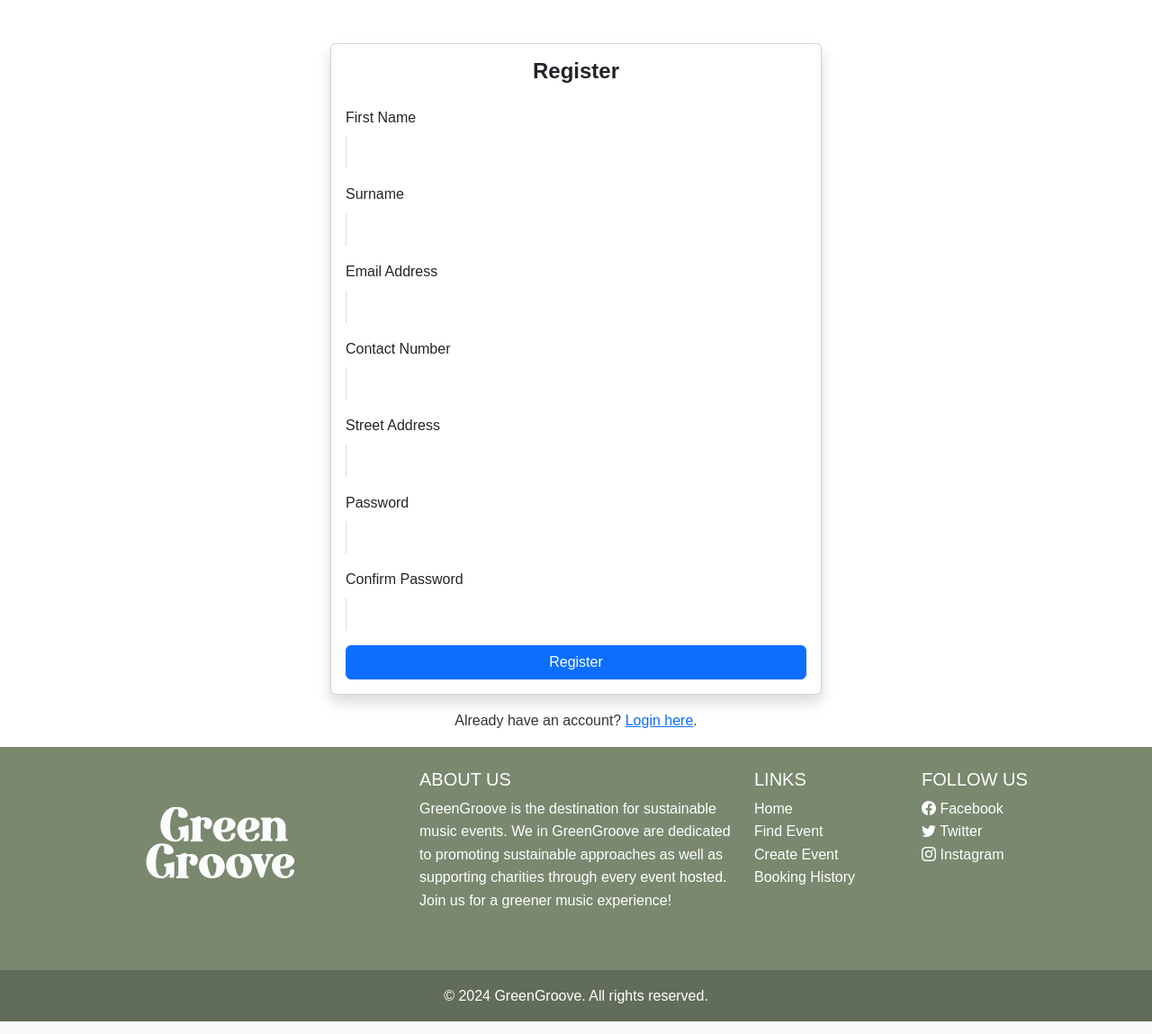
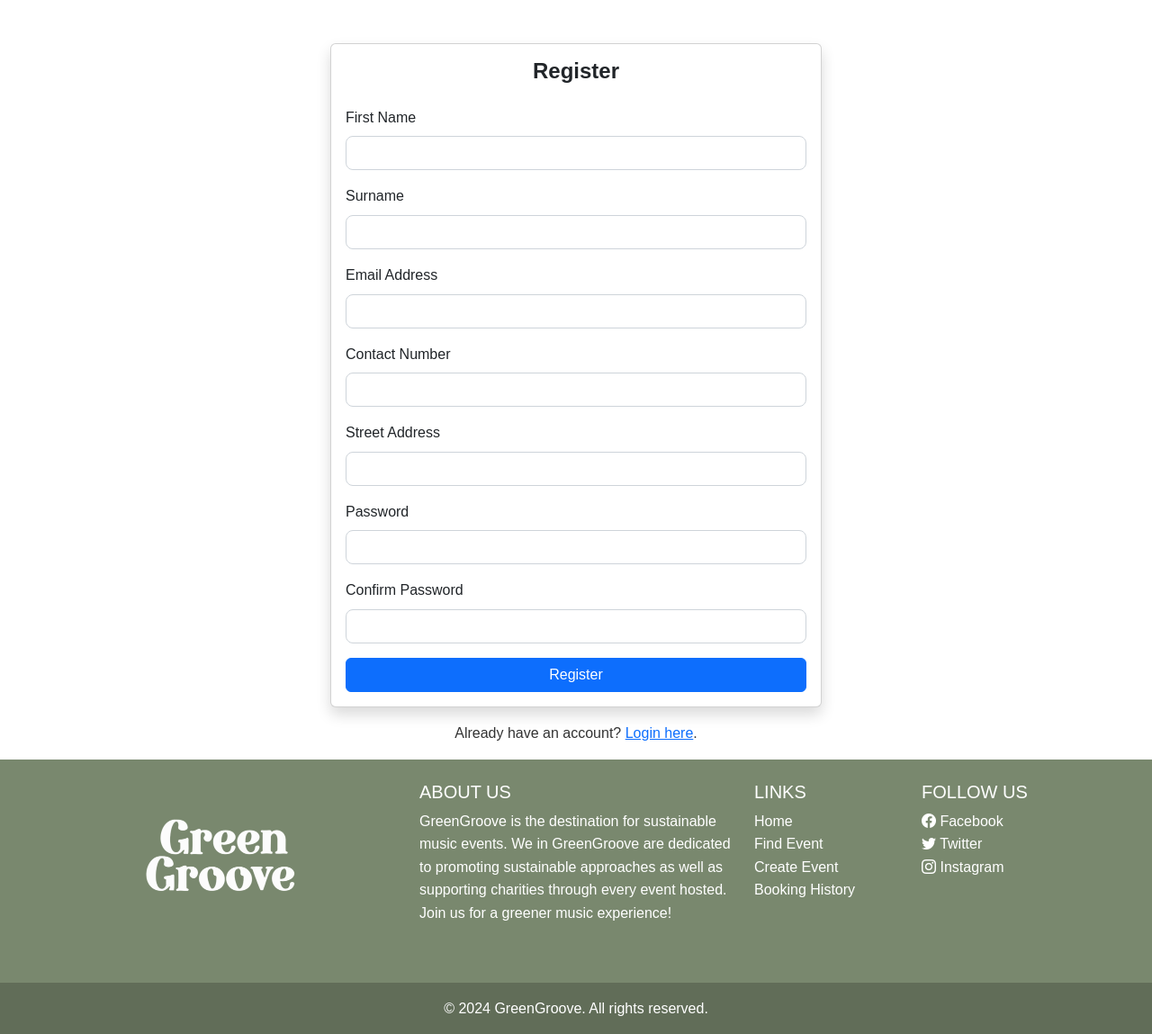
Before and after one commit to VictorKempf/IAB207_Assignment3, a Flask app: page /register in a window 1280 px wide. Shown: the part 182-1331 px from the top of the page at 90% size. Run offline with Flask 3, Linux system fonts and the light colour scheme; some libraries are stand-ins or nearby versions; some web fonts are replaced.

Commit message:
Fixed error message when user already exists and adjusted some styling

```diff
--- a/GreenGroove/website/auth.py
+++ b/GreenGroove/website/auth.py
@@ -48,7 +48,7 @@ def register():
         # Check if the email is already registered
         existing_user = db.session.scalar(db.select(User).where(User.email == email))
         if existing_user:
-            flash(('Email already registered. Please log in', 'warning'))
+            flash('Email already registered. Please log in', 'warning')
             return redirect(url_for('auth.login'))
 
         # Hash the password
--- a/GreenGroove/website/templates/user.html
+++ b/GreenGroove/website/templates/user.html
@@ -14,7 +14,7 @@
                         {% if field.name != 'csrf_token' and field.type != 'SubmitField' %}
                                 <div class="mb-3">
                                     {{ field.label(class="form-label") }}
-                                    {{ field(class="form-control", placeholder=field.placeholder if field.placeholder else "") }}
+                                    {{ field(class="form-control custom-input", placeholder=field.placeholder if field.placeholder else "") }}
                                     {% if field.errors %}
                                         <div class="text-danger">
                                             {% for error in field.errors %}
```
